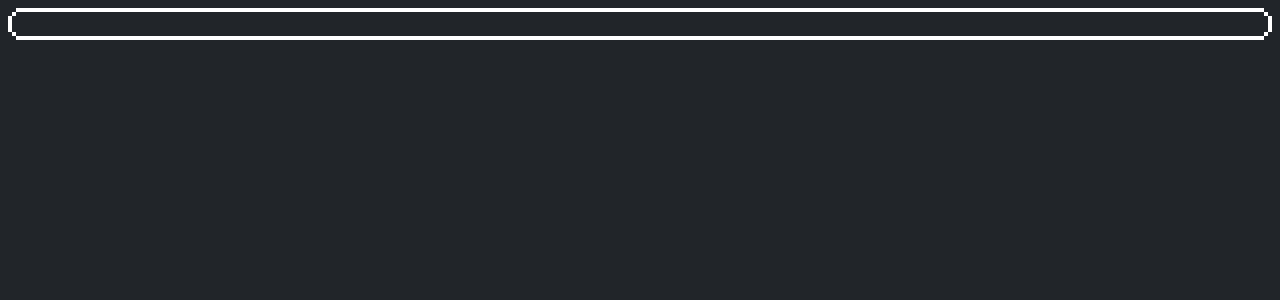
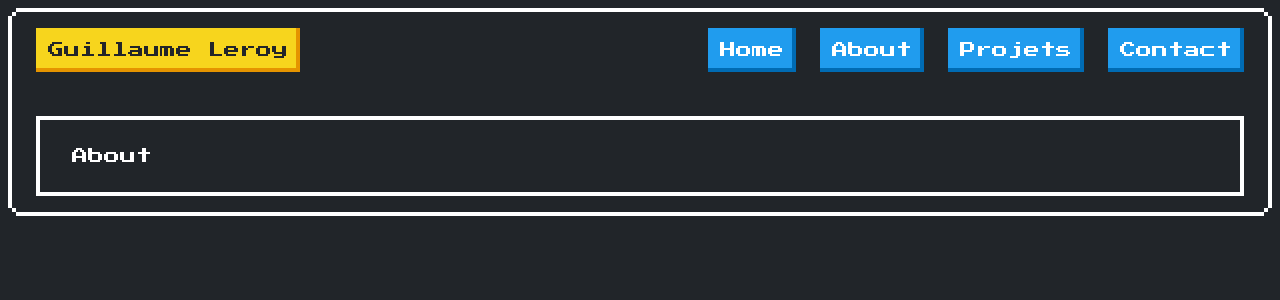
Before and after one commit to Leroyg-11/Mon-Folio, a React (Vite) app: page /Mon-Folio/about in a window 1280 px wide. Before the commit this address had no page. Shown: the top 300 px of the page. Built offline with nearby package versions, Linux system fonts and the light colour scheme.

Commit message:
test deploy error

```diff
--- a/src/App.jsx
+++ b/src/App.jsx
@@ -2,10 +2,10 @@ import React from "react";
 import { BrowserRouter, Navigate, Route, Routes } from "react-router-dom";
 import Layout from "./components/layout/Layout";
 import Home from "./pages/Home.jsx";
-// import About from "./pages/About";
+import About from "./pages/About.jsx";
 // import Projet from "./pages/Projet.jsx";
 // import Contact from "./pages/Contact";
-// import Error from "./pages/Error";
+import Error from "./pages/Error.jsx";
 
 const App = () => {
   const ErrorCustom = () => {
@@ -21,11 +21,11 @@ const App = () => {
       <Routes>
         <Route path="/Mon-Folio/" element={<Layout />}>
           <Route index element={<Home />} />
-          {/* <Route path="about" element={<About />} />
-          <Route path="projet" element={<Projet />} />
+          <Route path="about" element={<About />} />
+          {/* <Route path="projet" element={<Projet />} />
           <Route path="contact" element={<Contact />} /> */}
         </Route>
-        {/* <Route path="*" element={<Error />} /> */}
+        <Route path="*" element={<Error />} />
       </Routes>
     </BrowserRouter>
   );
--- a/src/components/layout/NavBar.jsx
+++ b/src/components/layout/NavBar.jsx
@@ -27,21 +27,21 @@ const NavBar = () => {
         </li>
 
         <li>
-          <Link className="nav-link-item" to="/Guillaume-Leroy-Folio/about">
+          <Link className="nav-link-item" to="/Mon-Folio/about">
             <button type="button" className="nes-btn is-primary">
               About
             </button>
           </Link>
         </li>
         <li>
-          <Link className="nav-link-item" to="/Guillaume-Leroy-Folio/projet">
+          <Link className="nav-link-item" to="/Mon-Folio/projet">
             <button type="button" className="nes-btn is-primary">
               Projets
             </button>
           </Link>
         </li>
         <li>
-          <Link className="nav-link-item" to="/Guillaume-Leroy-Folio/contact">
+          <Link className="nav-link-item" to="/Mon-Folio/contact">
             <button type="button" className="nes-btn is-primary">
               Contact
             </button>
--- /dev/null
+++ b/src/pages/About.jsx
@@ -0,0 +1,17 @@
+import React from "react";
+import useWindowSize from "../CustomHook";
+
+const About = () => {
+  const windowSize = useWindowSize();
+  return (
+    <main
+      className={`error nes-container is-dark with-title ${
+        windowSize <= 768 ? "mobile" : ""
+      }`}
+    >
+      About
+    </main>
+  );
+};
+
+export default About;
--- /dev/null
+++ b/src/pages/Error.jsx
@@ -0,0 +1,25 @@
+import React from "react";
+import useWindowSize from "../CustomHook";
+import { Link } from "react-router-dom";
+
+const Error = () => {
+  const windowSize = useWindowSize();
+  return (
+    <main
+      className={`error nes-container is-dark with-title ${
+        windowSize <= 768 ? "mobile" : ""
+      }`}
+    >
+      <h1 className="title"> Erreur ! </h1>
+      <section>
+        <Link className="error-link" to="/Mon-Folio/">
+          <button type="button" className="nes-btn is-success">
+            Retour a la page d'accueil
+          </button>
+        </Link>
+      </section>
+    </main>
+  );
+};
+
+export default Error;
```
